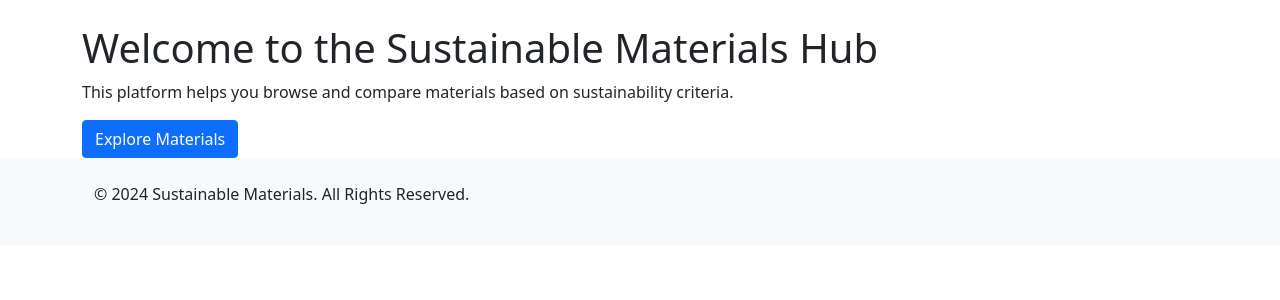
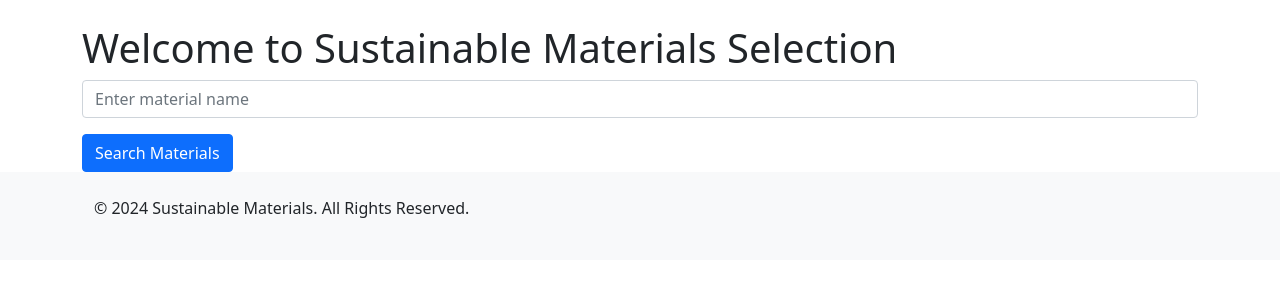
Before and after one commit to mqzpt/ecovalley, a Flask app: page / in a window 1280 px wide. Shown: the part 56-356 px from the top of the page. Run offline with Flask 3, Linux system fonts and the light colour scheme; parts of the project's set-up code (start-up, migrations or seed data) failed here and were passed over.

```diff
--- a/server.py
+++ b/server.py
@@ -1,6 +1,6 @@
 # Flask instance
 from flask import Flask, render_template, request
-from materials import get_current_weather
+from materials import get_materials_for_product
 from waitress import serve
 
 app = Flask(__name__)
@@ -15,6 +15,15 @@ app = Flask(__name__)
 def home():
     return render_template('index.html')
 
+# Materials List Route
+@app.route('/materials', methods=['GET', 'POST'])
+def materials_list():
+    if request.method == 'POST':
+        prompt = request.form['prompt']
+        materials = get_materials_for_product(prompt)
+    else:
+        materials = get_materials_for_product('')  # Default to showing all materials
+    return render_template('materials.html', materials=materials)
 
 if __name__ == "__main__":
     serve(app, host="0.0.0.0", port=8000)
--- a/templates/index.html
+++ b/templates/index.html
@@ -1,8 +1,14 @@
 {% extends "base.html" %} {% block content %}
-<h1>Welcome to the Sustainable Materials Hub</h1>
-<p>
-  This platform helps you browse and compare materials based on sustainability
-  criteria.
-</p>
-<a href="/materials" class="btn btn-primary">Explore Materials</a>
+<h1>Welcome to Sustainable Materials Selection</h1>
+<form action="/materials" method="post">
+  <div class="mb-3">
+    <input
+      type="text"
+      class="form-control"
+      name="prompt"
+      placeholder="Enter material name"
+    />
+  </div>
+  <button type="submit" class="btn btn-primary">Search Materials</button>
+</form>
 {% endblock %}
--- a/templates/materials.html
+++ b/templates/materials.html
@@ -1,4 +1,5 @@
 {% extends "base.html" %} {% block content %}
+<h1>Material Options</h1>
 <div class="row">
   {% for material in materials %}
   <div class="col-md-4">
@@ -10,9 +11,6 @@
           Recyclability: {{ material.recyclability }}%<br />
           Sustainability Score: {{ material.sustainability_score }}/100
         </p>
-        <a href="/materials/{{ material.id }}" class="btn btn-primary"
-          >Learn More</a
-        >
       </div>
     </div>
   </div>
```
Also changed, not shown: materials.py (+43 -5 lines).
